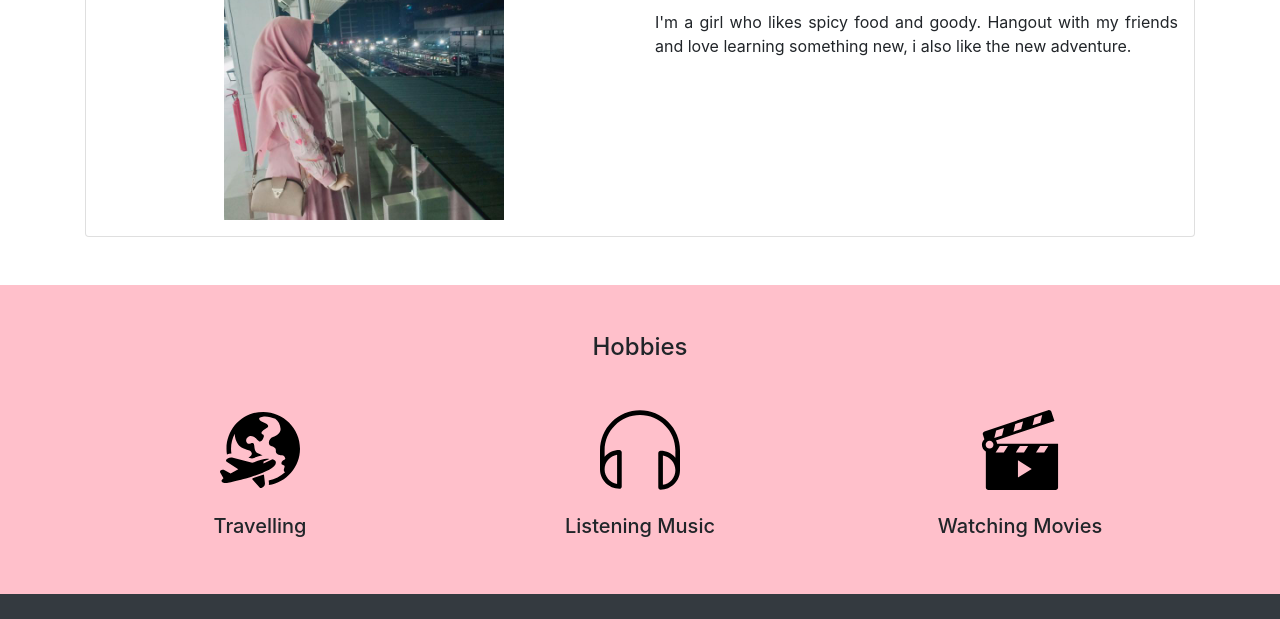
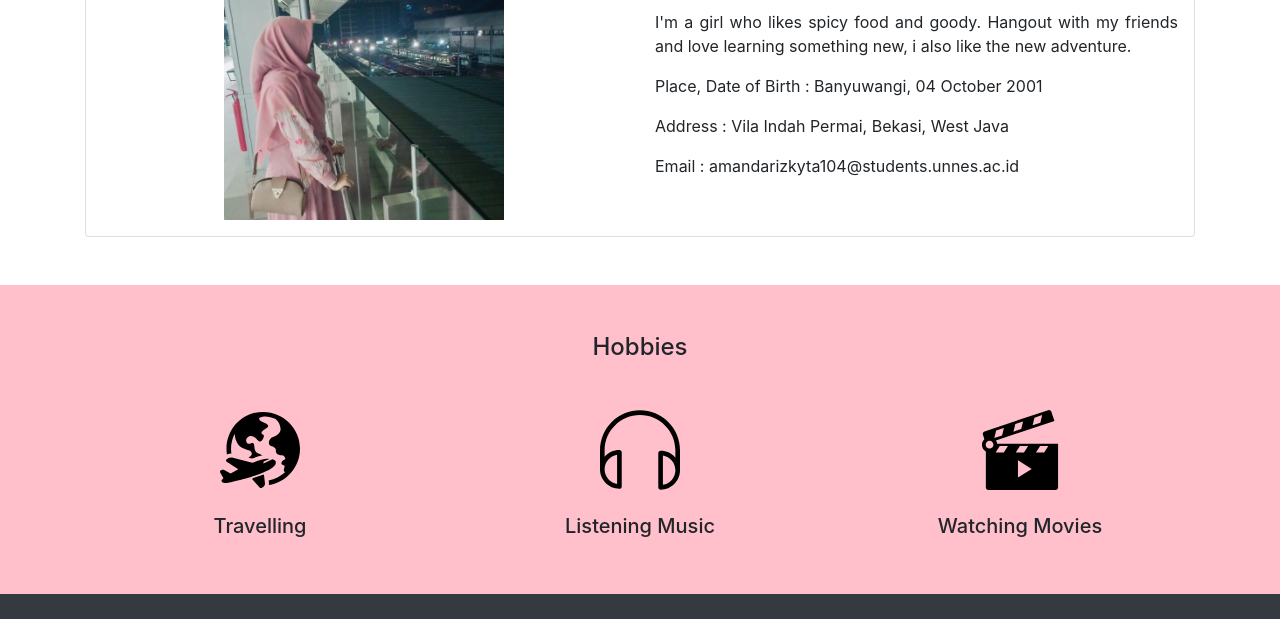
Before and after one commit to Amandarizkyta104/I-Secret, a plain HTML site: page index.html in a window 1280 px wide. Shown: the part 181-800 px from the top of the page. Drawn offline with nearby package versions, Linux system fonts and the light colour scheme.

Commit message:
Update Index file

```diff
--- a/index.html
+++ b/index.html
@@ -43,6 +43,9 @@
             <h2>Amanda Rizkyta Hamidah</h2>
             <br>
             <p class="text-justify"> I'm a girl who likes spicy food and goody. Hangout with my friends and love learning something new, i also like the new adventure.</p>
+            <p>Place, Date of Birth : Banyuwangi, 04 October 2001</p>
+            <p>Address : Vila Indah Permai, Bekasi, West Java</p>
+            <p>Email : amandarizkyta104@students.unnes.ac.id</p>
           </div>
         </div>
       </div>
```
